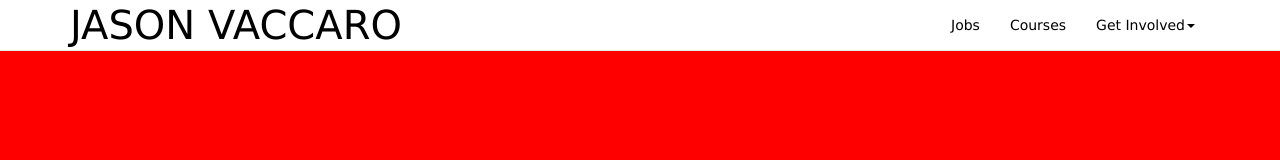
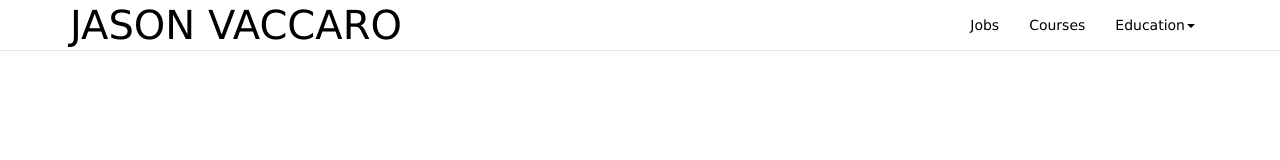
Before and after one commit to jhv2111/jhv2111.github.io, a plain HTML site: page index.html in a window 1280 px wide. Drawn offline with nearby package versions, Linux system fonts and the light colour scheme.

Commit message:
Add courses.html

```diff
--- a/index.html
+++ b/index.html
@@ -37,7 +37,11 @@
             <li><a href="#">Jobs</a></li>
             <li><a href="#">Courses</a></li>
             <li class="dropdown">
-                <a href="#" class="dropdown-toggle" data-toggle="dropdown" role="button" aria-haspopup="true" aria-expanded="false">Get Involved<span class="caret"></span></a>
+                <a href="#" class="dropdown-toggle"
+                   data-toggle="dropdown"
+                   role="button"
+                   aria-haspopup="true"
+                   aria-expanded="false">Education<span class="caret"></span></a>
                 <ul class="dropdown-menu">
                     <li><a href="#">Action</a></li>
                     <li><a href="#">Another action</a></li>
--- a/sass/main.scss
+++ b/sass/main.scss
@@ -1,7 +1,7 @@
 $nav-height: 50px;
 
 body {
-    background-color: red;
+    background-color: white;
     padding-top: $nav-height;
 }
 .navbar {
```
Also changed, not shown: courses.html (added, +1 -0 lines), css/main.css.
